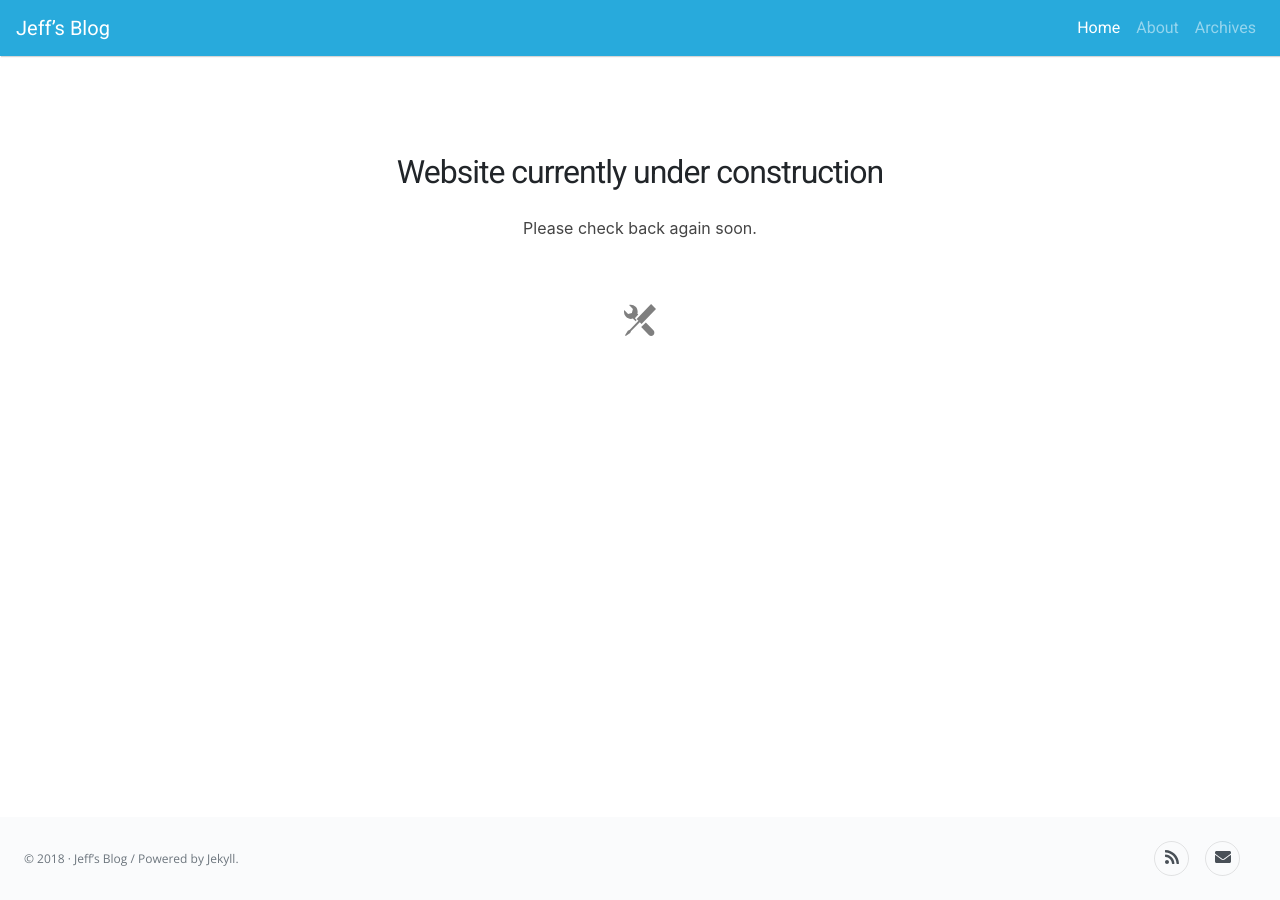
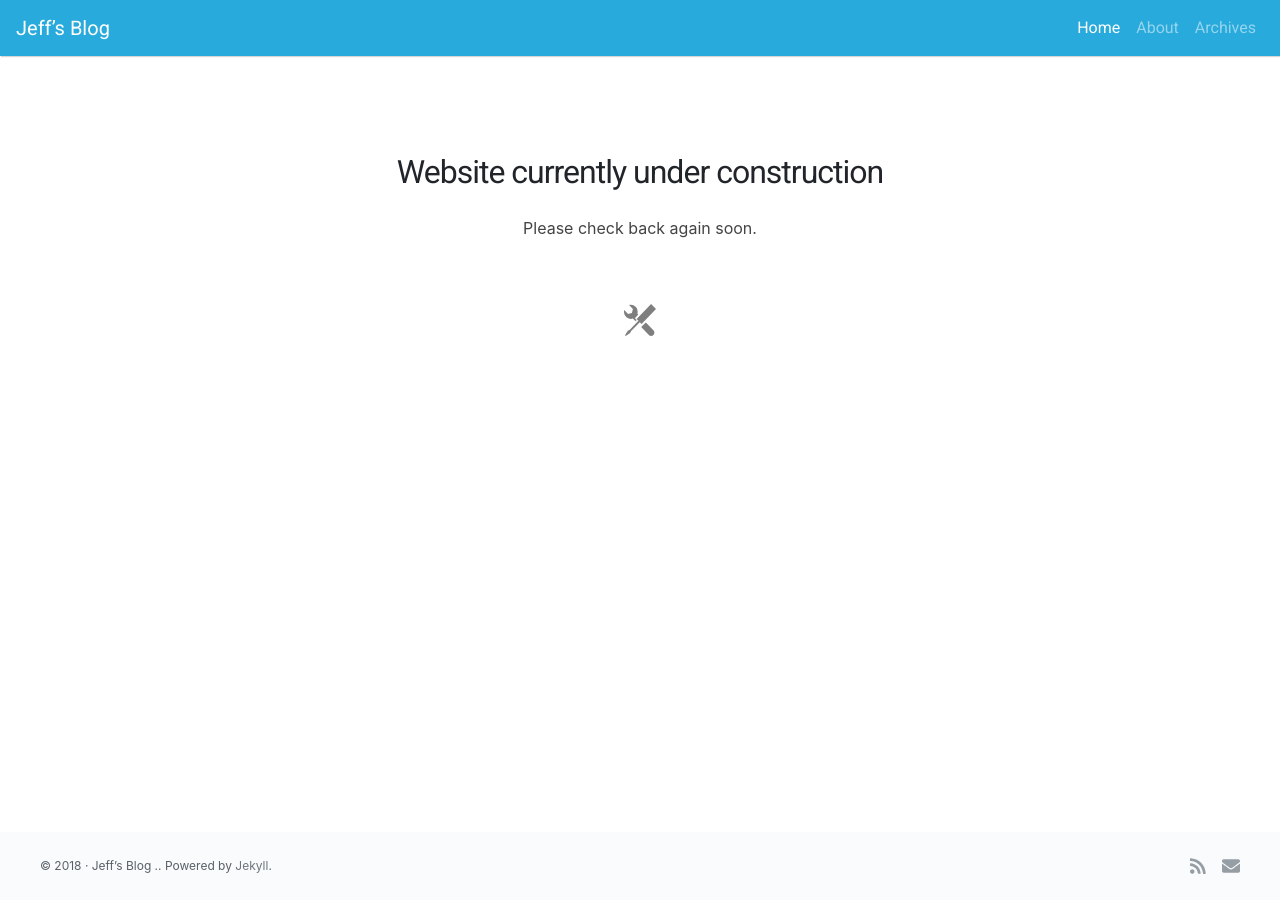
Before and after one commit to jefx07/jefx07.github.io, a Jekyll site: the page built from index.html, in a window 1280 px wide. Built offline with Jekyll 4.4.1, drawn with Linux system fonts in a browser that asks for light colours.

Commit message:
tweak the footer

```diff
--- a/_includes/footer.html
+++ b/_includes/footer.html
@@ -1,20 +1,17 @@
-<footer class="site-footer text-muted" id="colophon" role="contentinfo">
-      <div class="social-menu ml-auto">
-        <ul class="footer-links">
-          <li class="nav-social">
-            <a href="{{ '/feed.xml' | relative_url }}" title="Subscribe to my RSS feed for updates">
-              {% comment %}<!-- <svg  class="octicon octicon-rss" viewBox="0 0 10 16" version="1.1" width="10" height="16" aria-hidden="true" role="img"><path fill-rule="evenodd" d="M2 13H0v-2c1.11 0 2 .89 2 2zM0 3v1a9 9 0 0 1 9 9h1C10 7.48 5.52 3 0 3zm0 4v1c2.75 0 5 2.25 5 5h1c0-3.31-2.69-6-6-6z"/></svg> -->{% endcomment %}
-              <svg xmlns="http://www.w3.org/2000/svg" viewBox="0 0 448 512" class="ql-icon" height="16">
+<footer class="site-footer d-md-flex flex-row-reverse justify-content-between align-items-center" id="colophon" role="contentinfo">
+      <ul class="footer-nav d-flex align-items-center mb-3 mb-md-0">
+        <li class="mr-3">
+          <a href="{{ '/feed.xml' | relative_url }}" title="Subscribe to my RSS feed for updates" aria-label="RSS feed">
+            <svg xmlns="http://www.w3.org/2000/svg" viewBox="0 0 448 512" class="d-block" height="18">
               <g fill="currentColor">
                 <path d="M128.081 415.959c0 35.369-28.672 64.041-64.041 64.041S0 451.328 0 415.959s28.672-64.041 64.041-64.041 64.04 28.673 64.04 64.041zm175.66 47.25c-8.354-154.6-132.185-278.587-286.95-286.95C7.656 175.765 0 183.105 0 192.253v48.069c0 8.415 6.49 15.472 14.887 16.018 111.832 7.284 201.473 96.702 208.772 208.772.547 8.397 7.604 14.887 16.018 14.887h48.069c9.149.001 16.489-7.655 15.995-16.79zm144.249.288C439.596 229.677 251.465 40.445 16.503 32.01 7.473 31.686 0 38.981 0 48.016v48.068c0 8.625 6.835 15.645 15.453 15.999 191.179 7.839 344.627 161.316 352.465 352.465.353 8.618 7.373 15.453 15.999 15.453h48.068c9.034-.001 16.329-7.474 16.005-16.504z"></path>
               </g>
             </svg>
           </a>
         </li>
-          <li class="nav-social">
-            <a href="{{ '/about/#contact' | relative_url }}" title="Contact me">
-              {% comment %}<!-- <svg class="octicon octicon-note" viewBox="0 0 14 16" version="1.1" width="14" height="16" aria-hidden="true" role="img"><path fill-rule="evenodd" d="M3 10h4V9H3v1zm0-2h6V7H3v1zm0-2h8V5H3v1zm10 6H1V3h12v9zM1 2c-.55 0-1 .45-1 1v9c0 .55.45 1 1 1h12c.55 0 1-.45 1-1V3c0-.55-.45-1-1-1H1z"/></svg> -->{% endcomment %}
-              <svg xmlns="http://www.w3.org/2000/svg" viewBox="0 0 512 512" class="ql-icon" height="16">
+        <li>
+          <a href="{{ '/about/#contact' | relative_url }}" title="Contact me" aria-label="Contact">
+            <svg xmlns="http://www.w3.org/2000/svg" viewBox="0 0 512 512" class="d-block" height="18">
               <g fill="currentColor">
                 <path d="M502.3 190.8c3.9-3.1 9.7-.2 9.7 4.7V400c0 26.5-21.5 48-48 48H48c-26.5 0-48-21.5-48-48V195.6c0-5 5.7-7.8 9.7-4.7 22.4 17.4 52.1 39.5 154.1 113.6 21.1 15.4 56.7 47.8 92.2 47.6 35.7.3 72-32.8 92.3-47.6 102-74.1 131.6-96.3 154-113.7zM256 320c23.2.4 56.6-29.2 73.4-41.4 132.7-96.3 142.8-104.7 173.4-128.7 5.8-4.5 9.2-11.5 9.2-18.9v-19c0-26.5-21.5-48-48-48H48C21.5 64 0 85.5 0 112v19c0 7.4 3.4 14.3 9.2 18.9 30.6 23.9 40.7 32.4 173.4 128.7 16.8 12.2 50.2 41.8 73.4 41.4z"></path>
               </g>
@@ -22,9 +19,8 @@
           </a>
         </li>
       </ul>
-      </div>
-      <div class="site-info">
-        <p>&copy; {{ site.time | date:'%Y' }} · {{ site.title | smartify }} / Powered by <a href="http://jekyllrb.com/" target="_blank" rel="noopener">Jekyll</a>.</p>
+      <div class="site-info d-flex">
+        <p class="mb-0">&copy; {{ site.time | date:'%Y' }} · {{ site.title | smartify }} .. Powered by <a href="http://jekyllrb.com/" target="_blank" rel="noopener">Jekyll</a>.</p>
       </div>
     </footer>
 
--- a/_sass/scss/_custom.scss
+++ b/_sass/scss/_custom.scss
@@ -14,9 +14,6 @@ $gray-200:          #e9ecef;
 $gray-100:          #f8f9fa;
 $white:             #fff;
 $blue:              #007bff;
-
-$footer-bg-color:   #fafbfc;
-
 
 // Links
 //
@@ -82,3 +79,10 @@ $navbar-toggler-dark-outline-color:    rgba($white, .2);
 $navbar-toggler-light-outline-color:   rgba($black, .25);
 
 $navbar-toggler-transition:   background-image .2s ease-in-out;
+
+
+// Footer
+//
+$footer-bg-color:   #fafbfc;
+$footer-svg-color:  #959da5;
+$footer-text-color: #586069;
--- a/_sass/scss/_utilities.scss
+++ b/_sass/scss/_utilities.scss
@@ -44,7 +44,77 @@
   display: -ms-inline-flexbox !important;
   display: inline-flex !important;
 }
+
+@media (min-width: 768px) {
+  .d-md-none {
+    display: none !important;
+  }
+
+  .d-md-inline {
+    display: inline !important;
+  }
+
+  .d-md-inline-block {
+    display: inline-block !important;
+  }
+
+  .d-md-block {
+    display: block !important;
+  }
+
+  .d-md-table {
+    display: table !important;
+  }
+
+  .d-md-table-row {
+    display: table-row !important;
+  }
+
+  .d-md-table-cell {
+    display: table-cell !important;
+  }
+
+  .d-md-flex {
+    display: -ms-flexbox !important;
+    display: flex !important;
+  }
+
+  .d-md-inline-flex {
+    display: -ms-inline-flexbox !important;
+    display: inline-flex !important;
+  }
+}
 // stylelint-enable declaration-no-important, value-no-vendor-prefix
+
+
+//
+// Flex
+///
+// stylelint-disable property-no-vendor-prefix, declaration-no-important
+.flex-row {
+  -ms-flex-direction: row !important;
+  flex-direction: row !important;
+}
+
+.flex-row-reverse {
+  -ms-flex-direction: row-reverse !important;
+  flex-direction: row-reverse !important;
+}
+
+.flex-wrap {
+  -ms-flex-wrap: wrap !important;
+  flex-wrap: wrap !important;
+}
+
+.justify-content-between {
+  -ms-flex-pack: justify !important;
+  justify-content: space-between !important;
+}
+
+.align-items-center {
+  -ms-flex-align: center !important;
+  align-items: center !important;
+}
 
 
 //
@@ -94,6 +164,45 @@
   margin-left: auto;
 }
 
+@media (min-width: 768px) {
+  .mr-md-0 {
+    margin-right: 0 !important;
+  }
+
+  .mb-md-0 {
+    margin-bottom: 0 !important;
+  }
+
+  .ml-md-0 {
+    margin-left: 0 !important;
+  }
+
+  .mr-md-2 {
+    margin-right: .5rem !important;
+  }
+
+  .mb-md-2 {
+    margin-bottom: .5rem !important;
+  }
+
+  .ml-md-2 {
+    margin-left: .5rem !important;
+  }
+
+  .mr-md-3 {
+    margin-right: 1rem !important;
+  }
+
+  .mb-md-3 {
+    margin-bottom: 1rem !important;
+  }
+
+  .ml-md-3 {
+    margin-left: 1rem !important;
+  }
+}
+
+
 //
 // Text
 //
--- a/_sass/site-custom.scss
+++ b/_sass/site-custom.scss
@@ -363,16 +363,16 @@ img {
   fill: currentColor;
 }
 
-//svg {
-//  transform: translateZ(0);
-//}
-
 .octicon-calendar,
 .octicon-tag {
   position: relative;
   top: -1px;
   margin-right: 2px;
 }
+
+//svg {
+//  transform: translateZ(0);
+//}
 
 //.octicon-rss {
 //  position: relative;
@@ -390,80 +390,67 @@ img {
 //  top: 7px;
 //}
 
-.ql-icon {
-  position: relative;
-  top: 6px;
-  display: inline-block;
-  vertical-align: text-bottom;
-}
+//.ql-icon {
+//  position: relative;
+//  top: 6px;
+//  display: inline-block;
+//  vertical-align: text-bottom;
+//}
 
 
 // 8. Site footer
 //
 
 .site-footer {
-  padding: 1.5rem;
+  padding: 1.5rem 1rem;
   font-size: .75rem;
-  color: $gray-600;
   background-color: $footer-bg-color;
 
   @media (min-width: 768px) {
-    display: flex;
-    flex-wrap: wrap;
-    align-items: center;
+    padding-right: 2.5rem;
+    padding-left: 2.5rem;
   }
+}
+
+.footer-nav {
+  padding-left: 0;
+  list-style: none;
+
+  a {
+    color: $footer-svg-color;
+
+    &:hover {
+      color: $link-color;
+    }
+  }
+}
+
+.site-info {
+  font-family: $font-family-sans-serif;
+  color: $footer-text-color;
 
   a {
     color: $gray-600;
 
     @include hover {
-      color: #0366d6;
+      color: $link-hover-color;
     }
   }
 }
 
-.social-menu {
-  margin-bottom: 1.25rem;
+//.nav-social {
+//  margin-right: 1rem;
 
-  @media (min-width: 768px) {
-    order: 2;
-    margin-bottom: 0;
-  }
-}
-
-.footer-links {
-  display: flex;
-  flex-direction: row;
-  padding-left: 0;
-  margin-bottom: 0;
-  list-style: none;
-}
-
-.nav-social {
-  margin-right: 1rem;
-
-  a {
-    display: block;
-    width: 35px;
-    height: 35px;
-    color: $gray-700;
-    text-align: center;
-    border: 1px solid $black-01;
-    border-radius: 50%;
-  }
-}
-
-.site-info {
-  @media (min-width: 768px) {
-    order: 1;
-    margin-top: .5rem;
-    margin-bottom: .5rem;
-  }
-
-  p {
-    margin-bottom: 0;
-  }
-}
+//  a {
+//    display: block;
+//    width: 35px;
+//    height: 35px;
+//    color: $gray-700;
+//    text-align: center;
+//    border: 1px solid $black-01;
+//    border-radius: 50%;
+//  }
+//}
 
 
 // Make the footer sticky
@@ -475,10 +462,10 @@ html {
 
 body {
   // Margin bottom by footer height
-  margin-bottom: 121px;
+  margin-bottom: 102px;
 
   @media (min-width: 768px) {
-    margin-bottom: 83px;
+    margin-bottom: 68px;
   }
 }
 
@@ -488,10 +475,10 @@ body {
   bottom: 0;
   width: 100%;
   // Set the fixed height of the footer here
-  height: 121px;
+  height: 102px;
 
   @media (min-width: 768px) {
-    height: 83px;
+    height: 68px;
   }
 }
 //stylelint-enable no-duplicate-selectors
```
Lines whose indentation alone changed are shown as unchanged.
